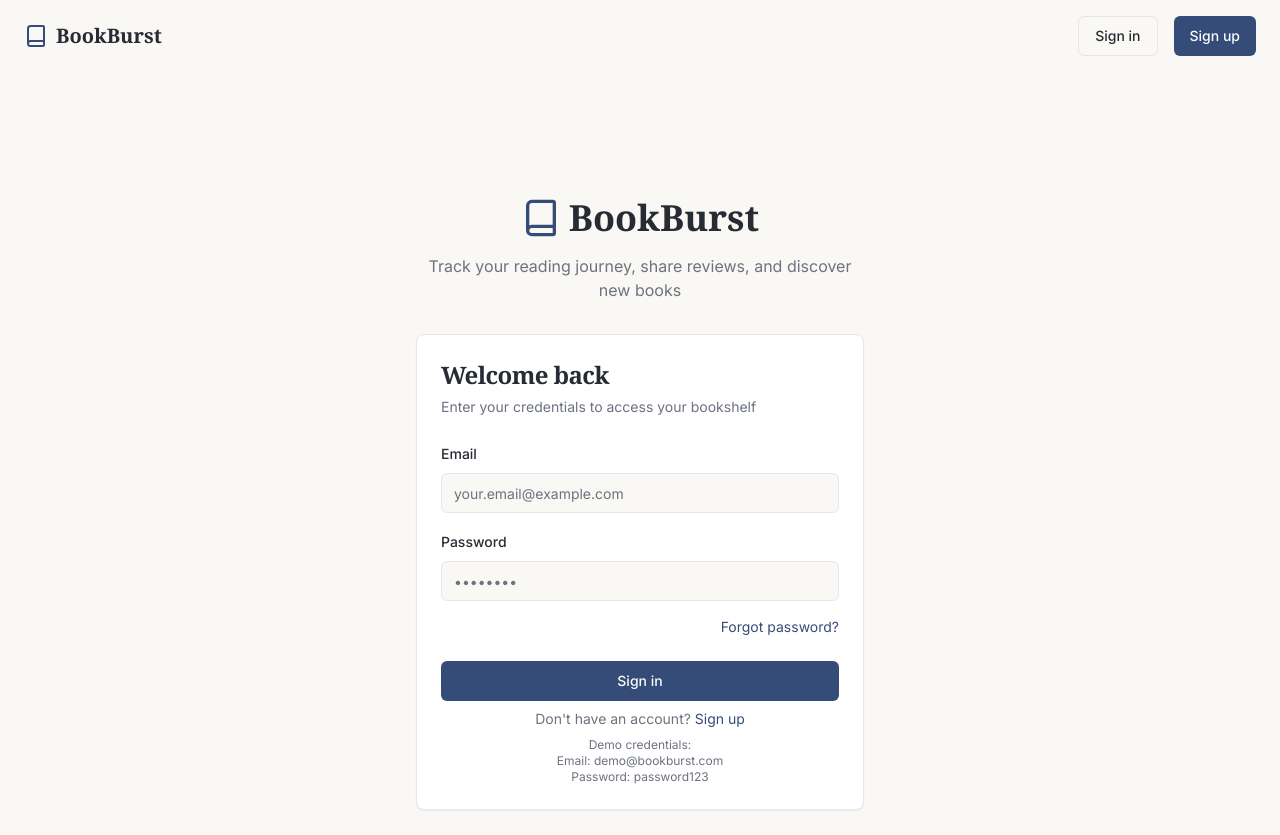
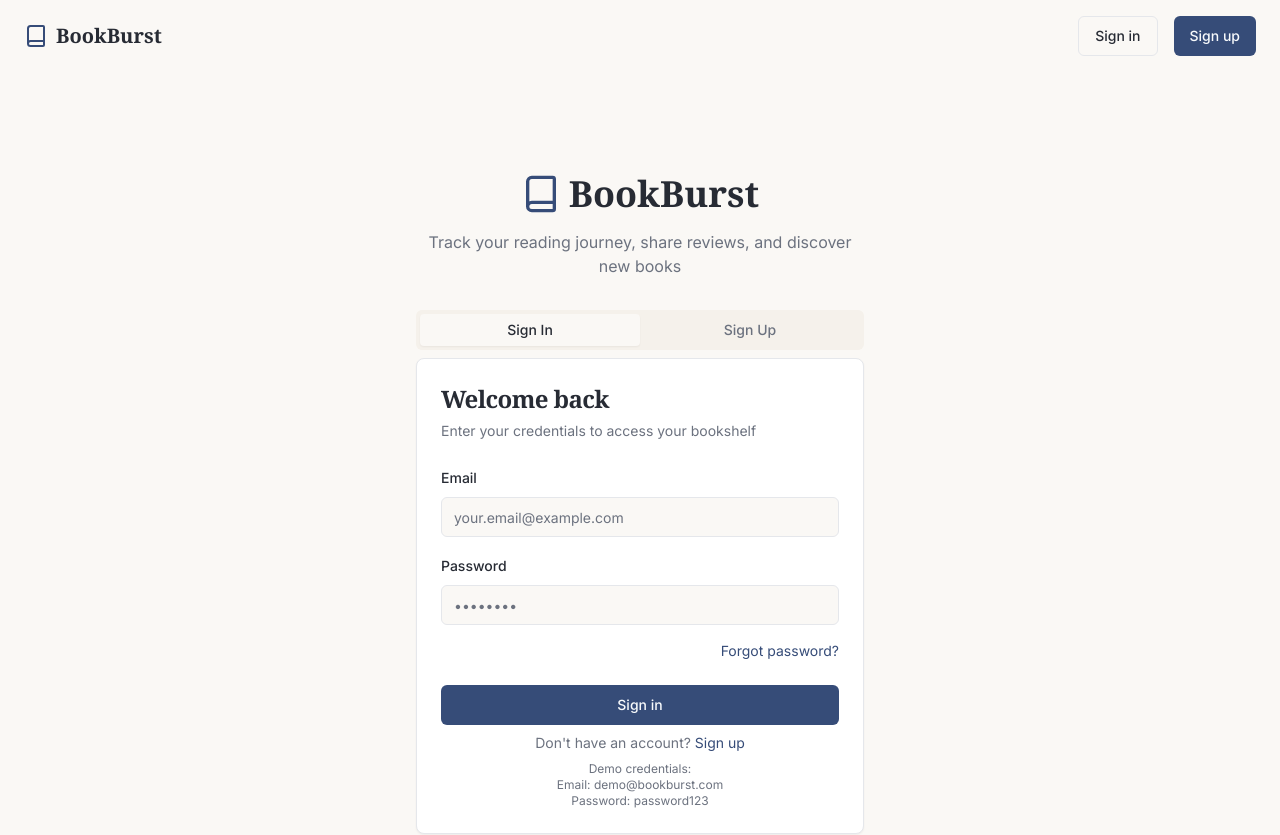
Before and after one commit to Praveen113singh/book-chronicle-verse, a React (Vite) app: page /auth in a window 1280 px wide. Shown: the top 835 px of the page. Built offline with nearby package versions, Linux system fonts and the light colour scheme.

Commit message:
Fix: Navigate to signup form on tab click
When clicking the "Sign up" tab, the user should be redirected to the "Create an account" page. This commit implements this navigation.

```diff
--- a/src/components/auth/AuthPage.tsx
+++ b/src/components/auth/AuthPage.tsx
@@ -3,12 +3,13 @@ import React, { useState } from "react";
 import LoginForm from "./LoginForm";
 import SignupForm from "./SignupForm";
 import { Book } from "lucide-react";
+import { Tabs, TabsContent, TabsList, TabsTrigger } from "@/components/ui/tabs";
 
 const AuthPage: React.FC = () => {
-  const [isLogin, setIsLogin] = useState(true);
+  const [activeTab, setActiveTab] = useState("login");
 
-  const toggleForm = () => {
-    setIsLogin(!isLogin);
+  const handleTabChange = (value: string) => {
+    setActiveTab(value);
   };
 
   return (
@@ -23,11 +24,18 @@ const AuthPage: React.FC = () => {
         </p>
       </div>
 
-      {isLogin ? (
-        <LoginForm onToggleForm={toggleForm} />
-      ) : (
-        <SignupForm onToggleForm={toggleForm} />
-      )}
+      <Tabs value={activeTab} onValueChange={handleTabChange} className="w-full max-w-md">
+        <TabsList className="grid w-full grid-cols-2">
+          <TabsTrigger value="login">Sign In</TabsTrigger>
+          <TabsTrigger value="signup">Sign Up</TabsTrigger>
+        </TabsList>
+        <TabsContent value="login">
+          <LoginForm onToggleForm={() => handleTabChange("signup")} />
+        </TabsContent>
+        <TabsContent value="signup">
+          <SignupForm onToggleForm={() => handleTabChange("login")} />
+        </TabsContent>
+      </Tabs>
     </div>
   );
 };
```
